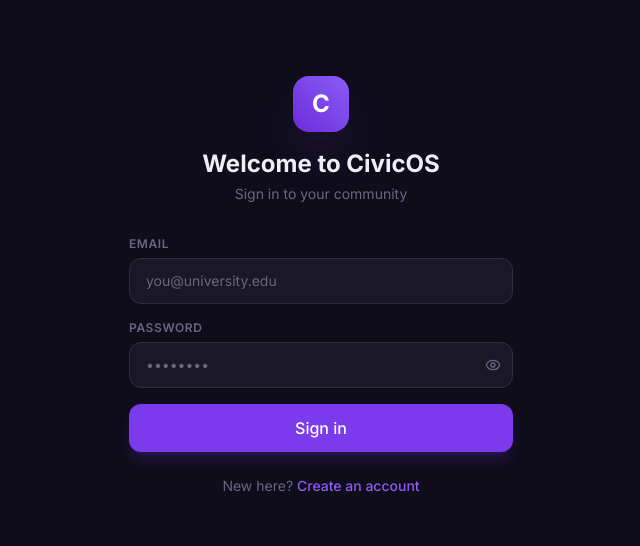
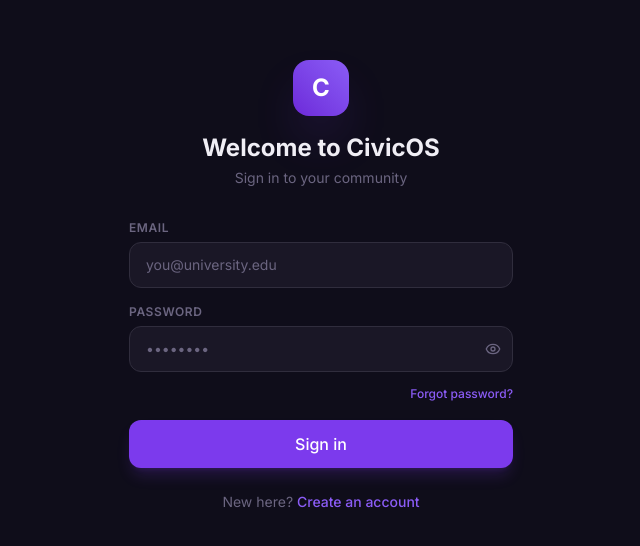
Before and after one commit to david-fred/Juelify-frontend, a React (Vite) app: page /login in a window 1280 px wide. Shown: the part 114-660 px from the top of the page, without its empty margins (319-959 px from the left). Built offline with nearby package versions, Linux system fonts and the light colour scheme; no server answers.

Commit message:
feat(auth): link to forgot-password from sign-in

```diff
--- a/src/pages/auth/LoginPage.tsx
+++ b/src/pages/auth/LoginPage.tsx
@@ -43,8 +43,8 @@ export function LoginPage() {
             role="alert"
             className={`rounded-xl border px-4 py-3 text-sm ${
               error
-                ? 'bg-red-500/10 border-red-500/30 text-red-400'
-                : 'bg-amber-500/10 border-amber-500/30 text-amber-400'
+                ? 'border-red-500/30 bg-red-500/10 text-red-400'
+                : 'border-amber-500/30 bg-amber-500/10 text-amber-400'
             }`}
           >
             {message}
@@ -64,6 +64,7 @@ export function LoginPage() {
           />
         </Field>
 
+        <div>
           <Field id="password" label="Password">
             <div className="relative">
               <input
@@ -80,21 +81,27 @@ export function LoginPage() {
                 type="button"
                 onClick={() => setShowPassword((v) => !v)}
                 aria-label={showPassword ? 'Hide password' : 'Show password'}
-              className="absolute right-3 top-1/2 -translate-y-1/2 text-text-muted hover:text-text-primary transition"
+                className="absolute right-3 top-1/2 -translate-y-1/2 text-text-muted transition hover:text-text-primary"
               >
                 {showPassword ? <EyeOff size={16} /> : <Eye size={16} />}
               </button>
             </div>
           </Field>
+          <div className="mt-2 text-right">
+            <Link to="/forgot-password" className="text-xs font-medium text-brand-400 transition hover:text-brand-300">
+              Forgot password?
+            </Link>
+          </div>
+        </div>
 
         <Button type="submit" loading={isLoading} className="w-full" size="lg">
           Sign in
         </Button>
       </form>
 
-      <p className="text-center text-sm text-text-muted mt-6">
+      <p className="mt-6 text-center text-sm text-text-muted">
         New here?{' '}
-        <Link to="/register" className="text-brand-400 hover:text-brand-300 font-medium transition">
+        <Link to="/register" className="font-medium text-brand-400 transition hover:text-brand-300">
           Create an account
         </Link>
       </p>
```
Lines whose indentation alone changed are shown as unchanged.
